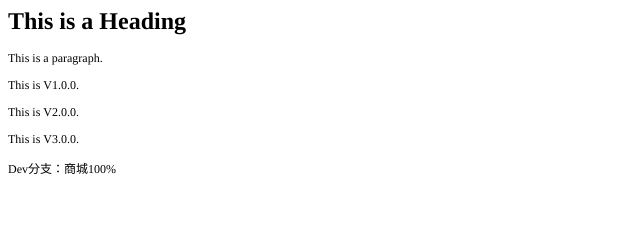
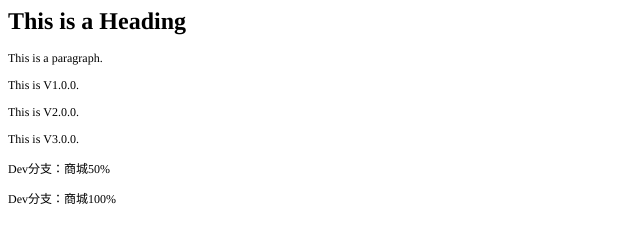
Before and after one commit to yuxun-china/git-demo, a plain HTML site: page index.html in a window 1280 px wide. Shown: the whole page, without its empty margins (0-640 px from the left). Drawn offline with Linux system fonts and the light colour scheme.

Commit message:
商场功能开发完毕

```diff
--- a/index.html
+++ b/index.html
@@ -18,6 +18,7 @@
 <p class="p2"><span class="s1">This is V1.0.0.</span></p>
 <p class="p2"><span class="s1">This is V2.0.0.</span></p>
 <p class="p2"><span class="s1">This is V3.0.0.</span></p>
+<p class="p2"><span class="s1">Dev</span><span class="s2">分支：商城</span><span class="s1">50%</span></p>
 <p class="p2"><span class="s1">Dev</span><span class="s2">分支：商城</span><span class="s1">100%</span></p>
 </body>
 </html>
```
